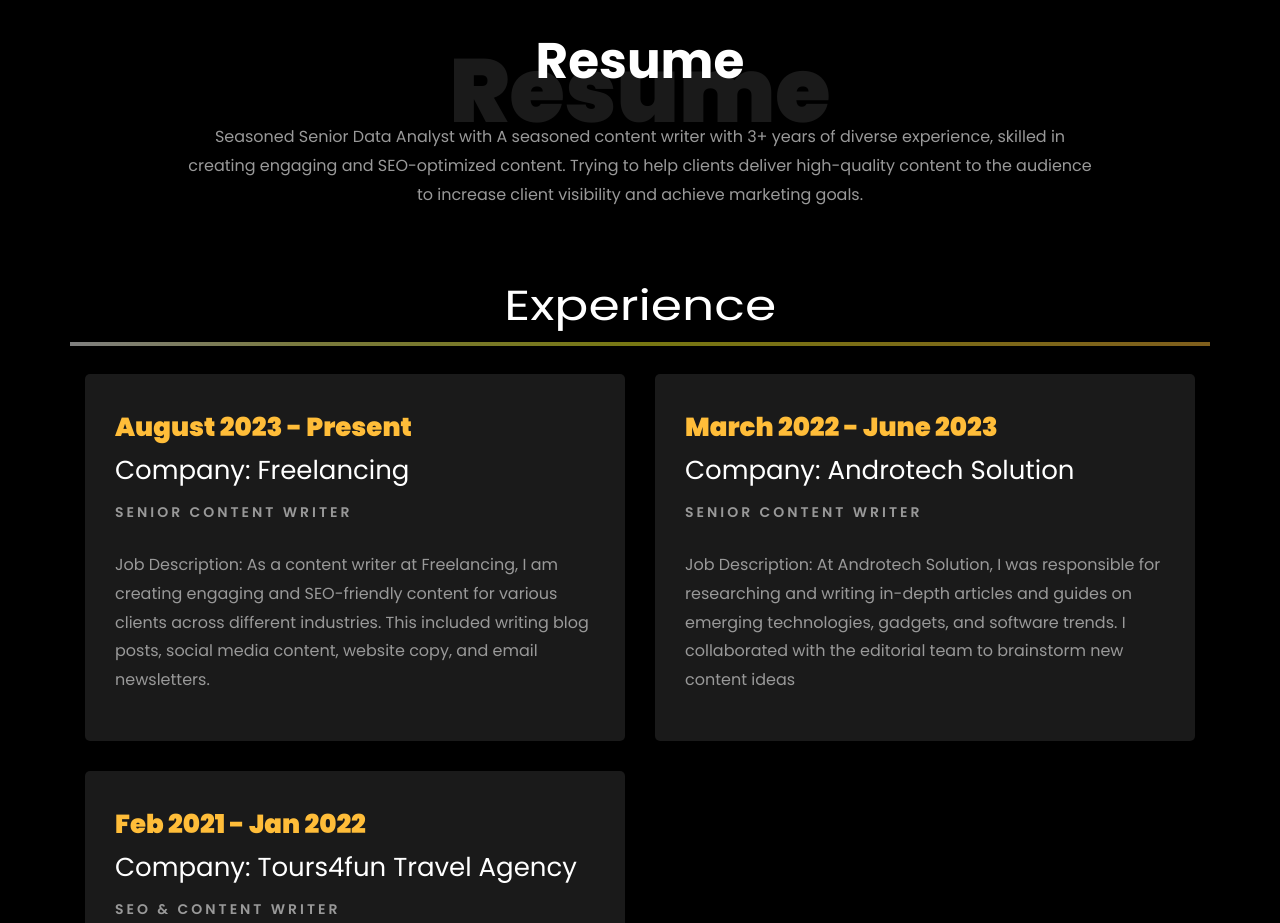
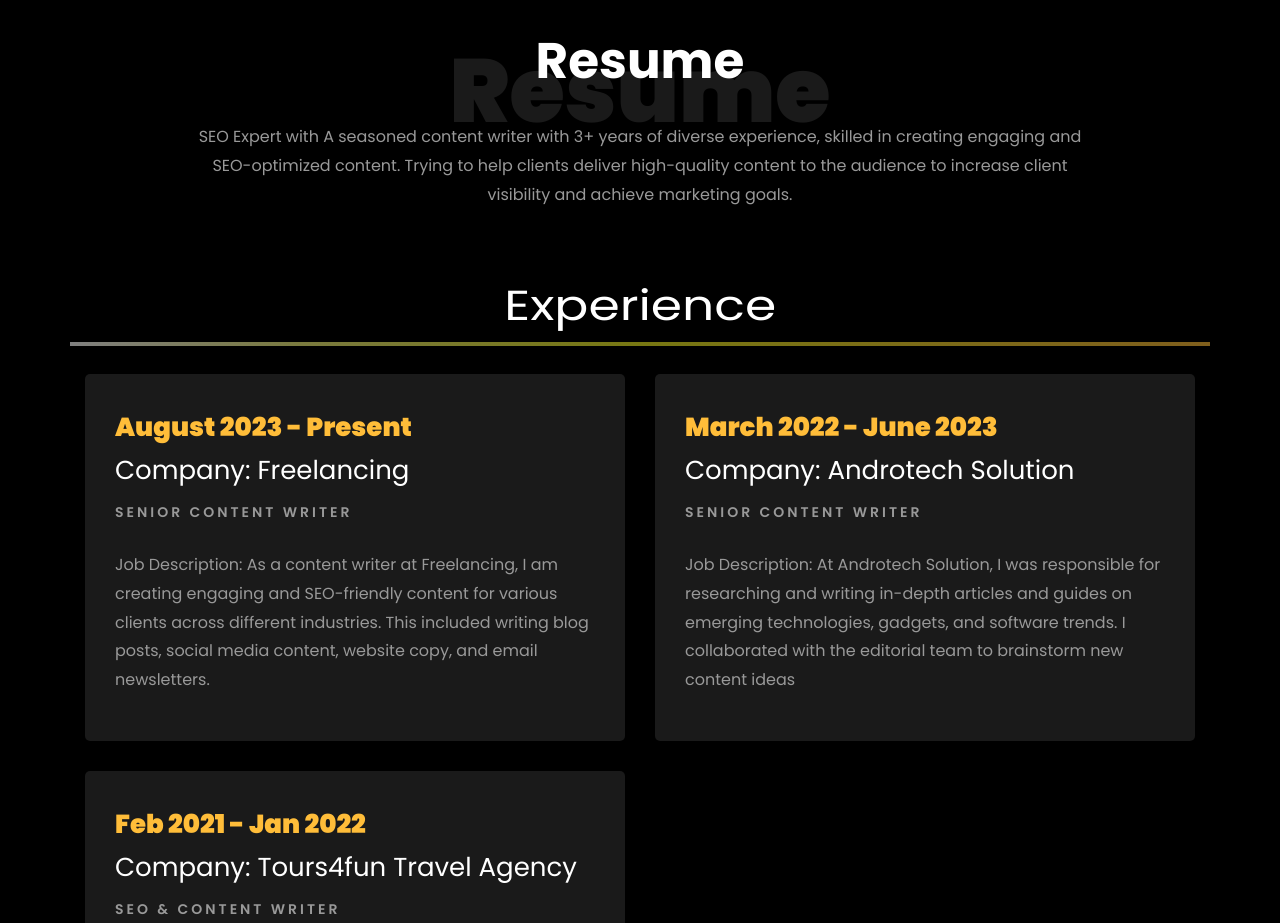
Before and after one commit to vivekpandey112/Portfolio, a plain HTML site: page index.html in a window 1280 px wide. Shown: the part 1760-2683 px from the top of the page. Drawn offline with Linux system fonts and the light colour scheme; files whose address does not match are found by name.

Commit message:
Update index.html

```diff
--- a/index.html
+++ b/index.html
@@ -310,7 +310,7 @@
           <div class="col-md-10 heading-section text-center ftco-animate">
           	<h1 class="big big-2">Resume</h1>
             <h2 class="mb-4">Resume</h2>
-            <p>Seasoned Senior Data Analyst with A seasoned content writer with 3+ years of diverse experience, skilled in creating engaging and SEO-optimized content. Trying to help clients deliver high-quality content to the audience to increase client visibility and achieve marketing goals.</p>
+            <p>SEO Expert with A seasoned content writer with 3+ years of diverse experience, skilled in creating engaging and SEO-optimized content. Trying to help clients deliver high-quality content to the audience to increase client visibility and achieve marketing goals.</p>
           </div>
         </div>
 
```
